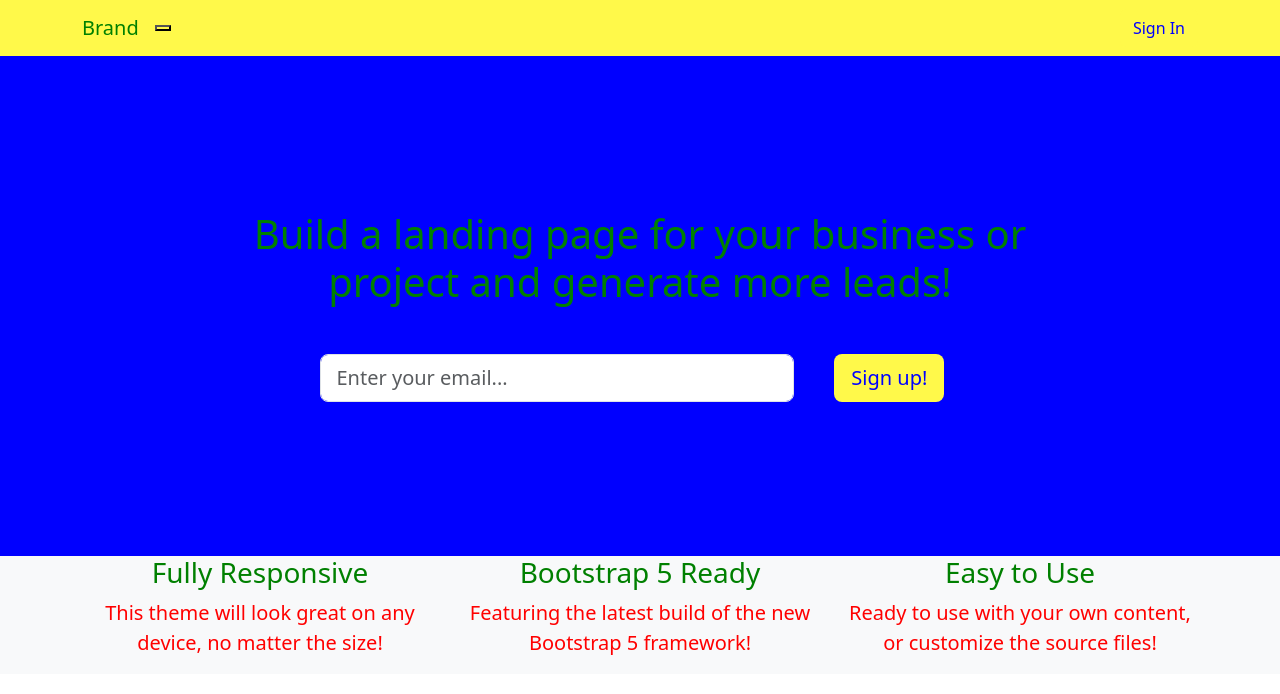
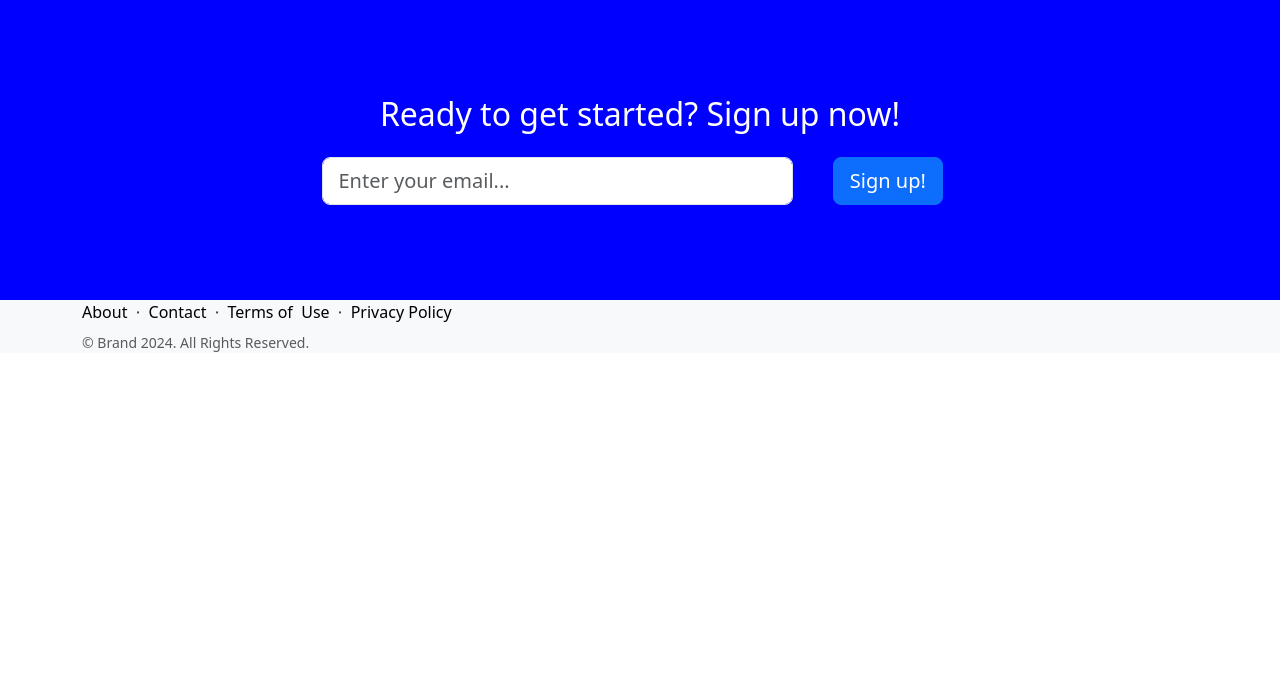
Before and after one commit to thaovonguyen/uigo, a React (Create React App) app in the folder frontend/: page / in a window 1280 px wide. Shown: the top 694 px of the page. Built offline with nearby package versions, Linux system fonts and the light colour scheme.

Commit message:
MiniContactpage

```diff
--- a/frontend/src/App.js
+++ b/frontend/src/App.js
@@ -11,11 +11,12 @@ import {
 import Homepage from './pages/Homepage';
 import WelcomePage from './pages/welcome';
 import MiniHomepage1 from './components/minihomepage1';
+import MiniContactpage from './components/miniContactpage';
 function App() {
   return (
     <Router>
       <Routes>
-        <Route exact path="/"  element={<MiniHomepage1 prime="#FFF94A" secondary="blue" sup1="green" sup2="red" sup3="blue"/>} />
+        <Route exact path="/"  element={<MiniContactpage prime="#FFF94A" secondary="blue" sup1="green" sup2="red" sup3="blue"/>} />
         {/* <Route exact path="/"  element={<Homepage />} />
         <Route path="/welcomepage" element={<WelcomePage/>} />
         <Route path="/homepage" element={<Homepage/>} /> */}
--- /dev/null
+++ b/frontend/src/components/miniContactpage.js
@@ -0,0 +1,71 @@
+import React from 'react';
+import '../styles/minipage.css';
+
+function MiniContactpage(props) {
+    const { prime, secondary, sup1, sup2, sup3 } = props;
+    const bodyStyle = {
+        backgroundColor: prime, // Set background color based on the prop
+        color: secondary, // Set text color based on the prop
+    };
+    const tabStyle1 = {
+        color: sup1, // Set tab color based on the prop
+    };
+    const tabStyle2 = {
+        color: sup2, // Set tab color based on the prop
+    };
+    const headercolor={
+        height: '300px',
+        backgroundColor: sup3,
+        backgroundPosition: 'center center', // Căn giữa theo chiều ngang và dọc
+        backgroundSize: 'cover' // Hiển thị hình nền để che hết khu vực header
+    }
+    return (
+        <>
+            <section class="text-center text-white call-to-action" style={headercolor}>
+                <div class="overlay"></div>
+                <div class="container">
+                    <div class="container d-flex flex-column justify-content-center align-items-center" style={{ height: '300px' }} >
+                        <div class="col-xl-9 mx-auto position-relative">
+                            <h2 class="mb-4">Ready to get started? Sign up now!</h2>
+                        </div>
+                        <div class="col-md-10 col-lg-8 col-xl-7 mx-auto position-relative">
+                            <form>
+                                <div class="row">
+                                    <div class="col-12 col-md-9 mb-2 mb-md-0"><input class="form-control form-control-lg" type="text" placeholder="Enter your email..." /></div>
+                                    <div class="col-12 col-md-3"><button class="btn btn-primary btn-lg" type="submit">Sign up!</button></div>
+                                </div>
+                            </form>
+                        </div>
+                    </div>
+                </div>
+            </section>
+            <footer class="bg-light footer">
+                <div class="container">
+                    <div class="row">
+                        <div class="col-lg-6 text-center text-lg-start my-auto h-100">
+                            <ul class="list-inline mb-2">
+                                <li class="list-inline-item"><a href="#">About</a></li>
+                                <li class="list-inline-item"><span>⋅</span></li>
+                                <li class="list-inline-item"><a href="#">Contact</a></li>
+                                <li class="list-inline-item"><span>⋅</span></li>
+                                <li class="list-inline-item"><a href="#">Terms of &nbsp;Use</a></li>
+                                <li class="list-inline-item"><span>⋅</span></li>
+                                <li class="list-inline-item"><a href="#">Privacy Policy</a></li>
+                            </ul>
+                            <p class="text-muted small mb-4 mb-lg-0">© Brand 2024. All Rights Reserved.</p>
+                        </div>
+                        <div class="col-lg-6 text-center text-lg-end my-auto h-100">
+                            <ul class="list-inline mb-0">
+                                <li class="list-inline-item"><a href="#"><i class="fa fa-facebook fa-2x fa-fw"></i></a></li>
+                                <li class="list-inline-item"><a href="#"><i class="fa fa-twitter fa-2x fa-fw"></i></a></li>
+                                <li class="list-inline-item"><a href="#"><i class="fa fa-instagram fa-2x fa-fw"></i></a></li>
+                            </ul>
+                        </div>
+                    </div>
+                </div>
+            </footer>
+        </>
+    );
+}
+
+export default MiniContactpage;
```
